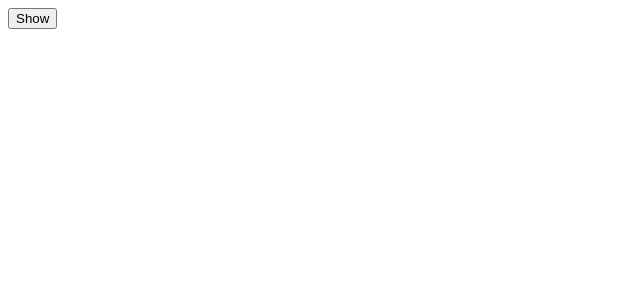
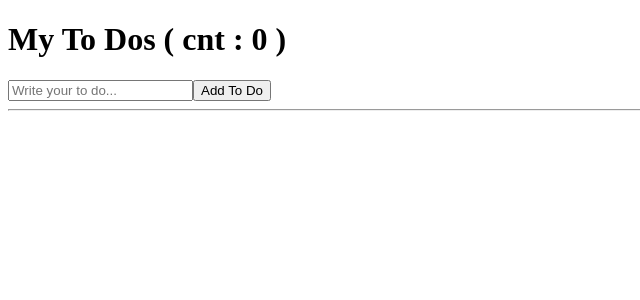
Before and after one commit to SHINHyeonHo/ReactForBeginners, a React (Create React App) app: page / in a window 1280 px wide. Shown: the top 300 px of the page, without its empty margins (0-640 px from the left). Built offline with nearby package versions, Linux system fonts and the light colour scheme.

Commit message:
#7.0 To Do List

```diff
--- a/src/App.js
+++ b/src/App.js
@@ -1,8 +1,7 @@
-import { useState, useEffect } from "react";
-import CleanUpTest from "./CleanUpTest";
+import ToDo from "./ToDo";
 
 function App() {
-  return <CleanUpTest />;
+  return <ToDo />;
 }
 
 export default App;
--- /dev/null
+++ b/src/ToDo.js
@@ -0,0 +1,40 @@
+import { useState, useEffect } from "react";
+
+function ToDo() {
+  const [toDo, setToDo] = useState("");
+  const [toDos, setToDos] = useState([]);
+
+  const onChange = (event) => setToDo(event.target.value);
+  const onSubmit = (event) => {
+    event.preventDefault();
+    if (toDo === "") {
+      return;
+    }
+    setToDo("");
+    setToDos((currentArray) => [toDo, ...currentArray]);
+  };
+  console.log(toDos);
+
+  return (
+    <div>
+      <h1>My To Dos ( cnt : {toDos.length} )</h1>
+      <form onSubmit={onSubmit}>
+        <input
+          value={toDo}
+          onChange={onChange}
+          text="text"
+          placeholder="Write your to do..."
+        />
+        <button>Add To Do</button>
+      </form>
+      <hr />
+      <ul>
+        {toDos.map((item, index) => (
+          <li key={index}>{item}</li>
+        ))}
+      </ul>
+    </div>
+  );
+}
+
+export default ToDo;
```
